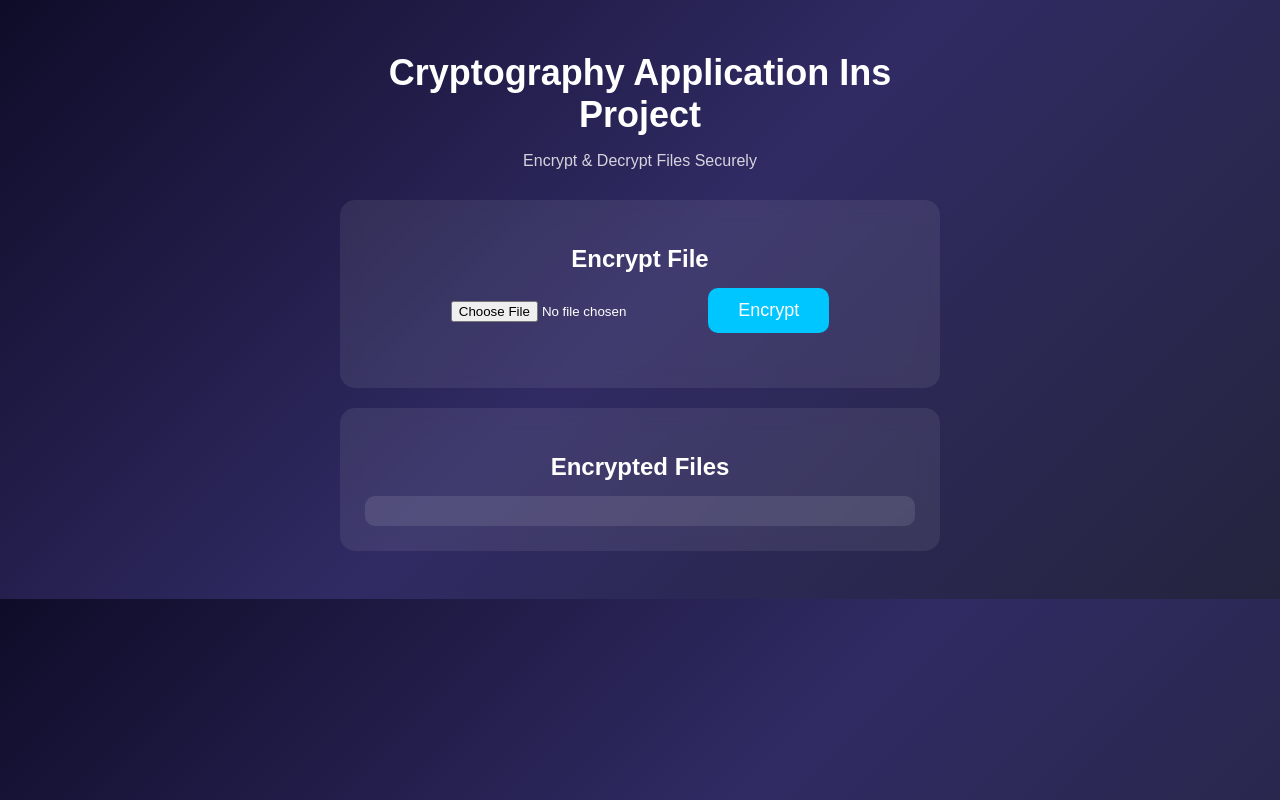
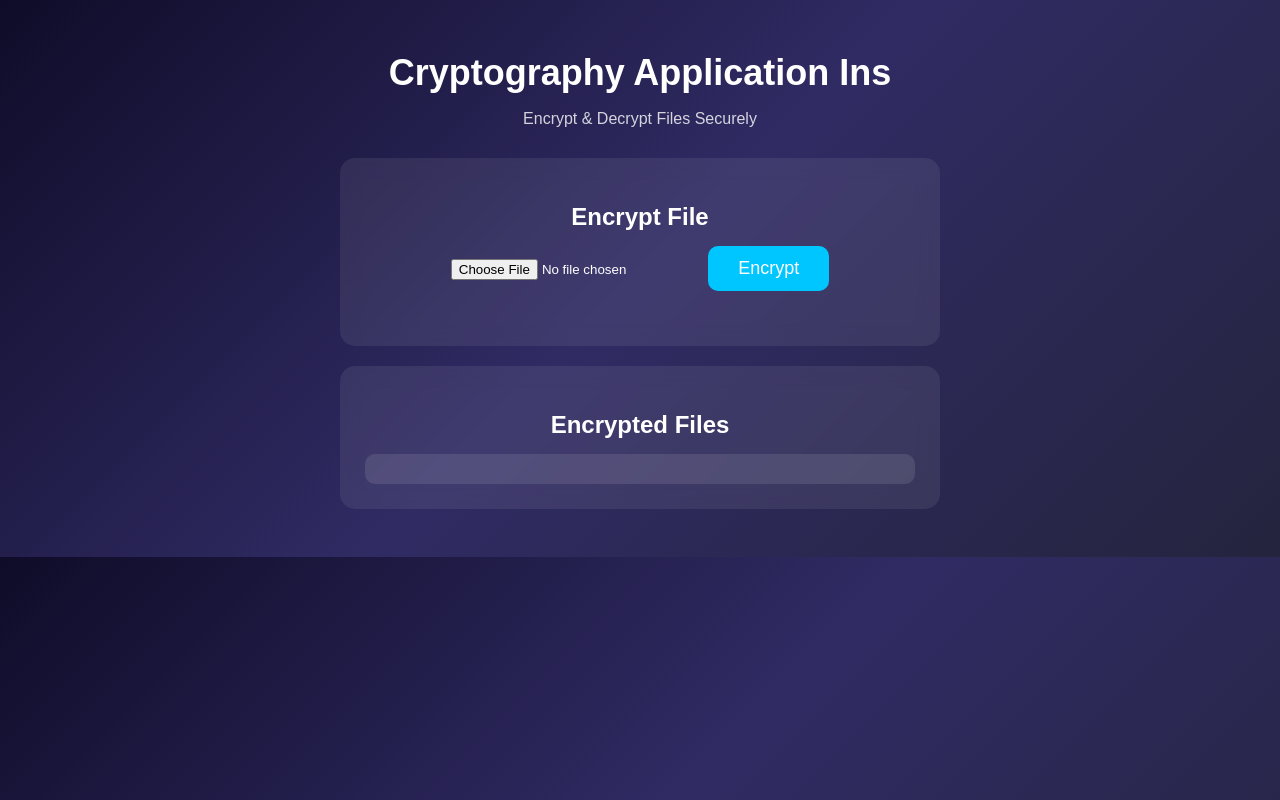
Before and after one commit to Agni2018/Crypto-app, a website: page public/index.html in a window 1280 px wide. Drawn offline with Linux system fonts and the light colour scheme; no server answers.

Commit message:
Fix heading text in index.html

```diff
--- a/public/index.html
+++ b/public/index.html
@@ -7,7 +7,7 @@
 <body>
 
 <div class="container">
-    <h1> Cryptography Application Ins Project</h1>
+    <h1> Cryptography Application Ins </h1>
     <p>Encrypt & Decrypt Files Securely</p>
 
     <div class="card">
```
